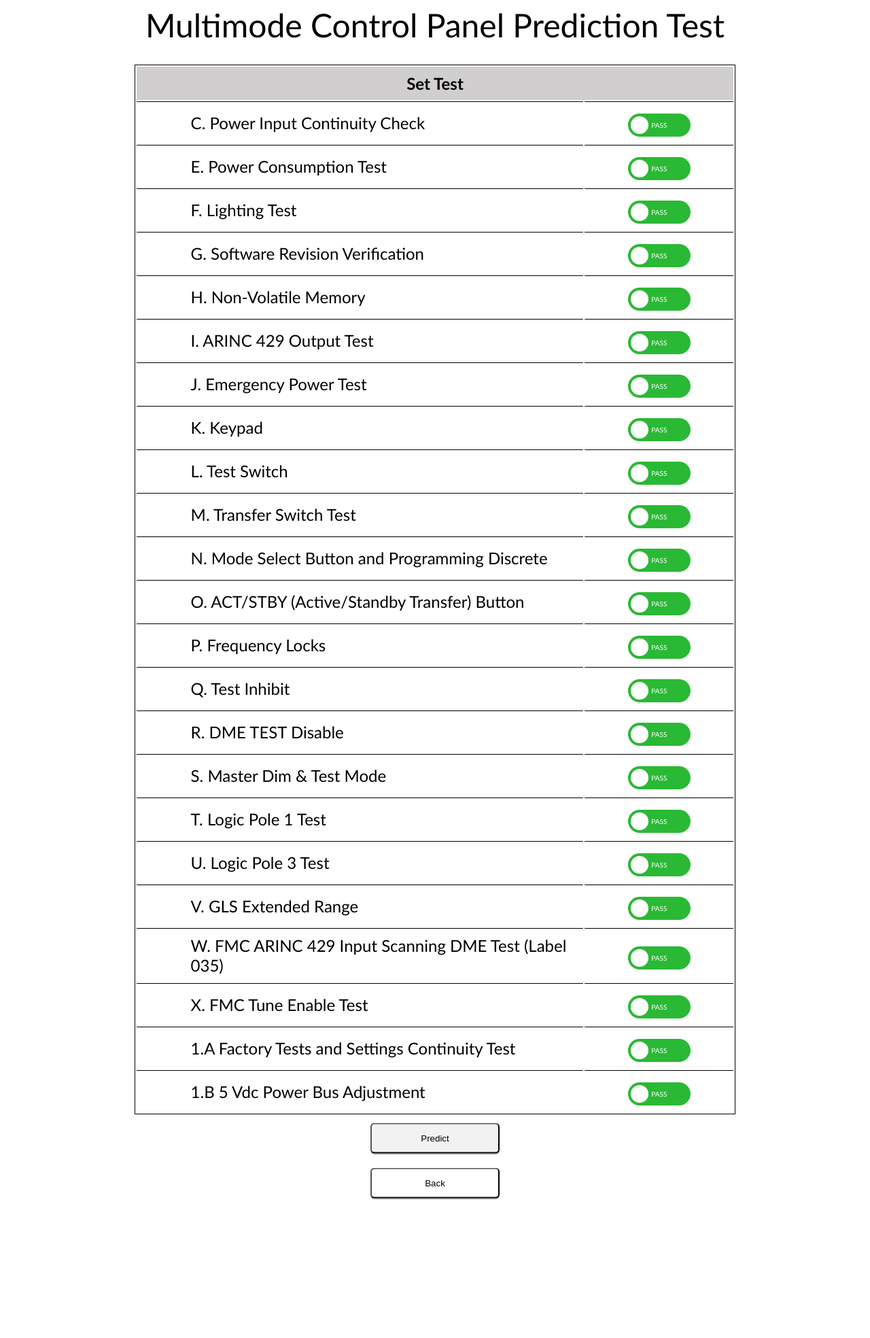
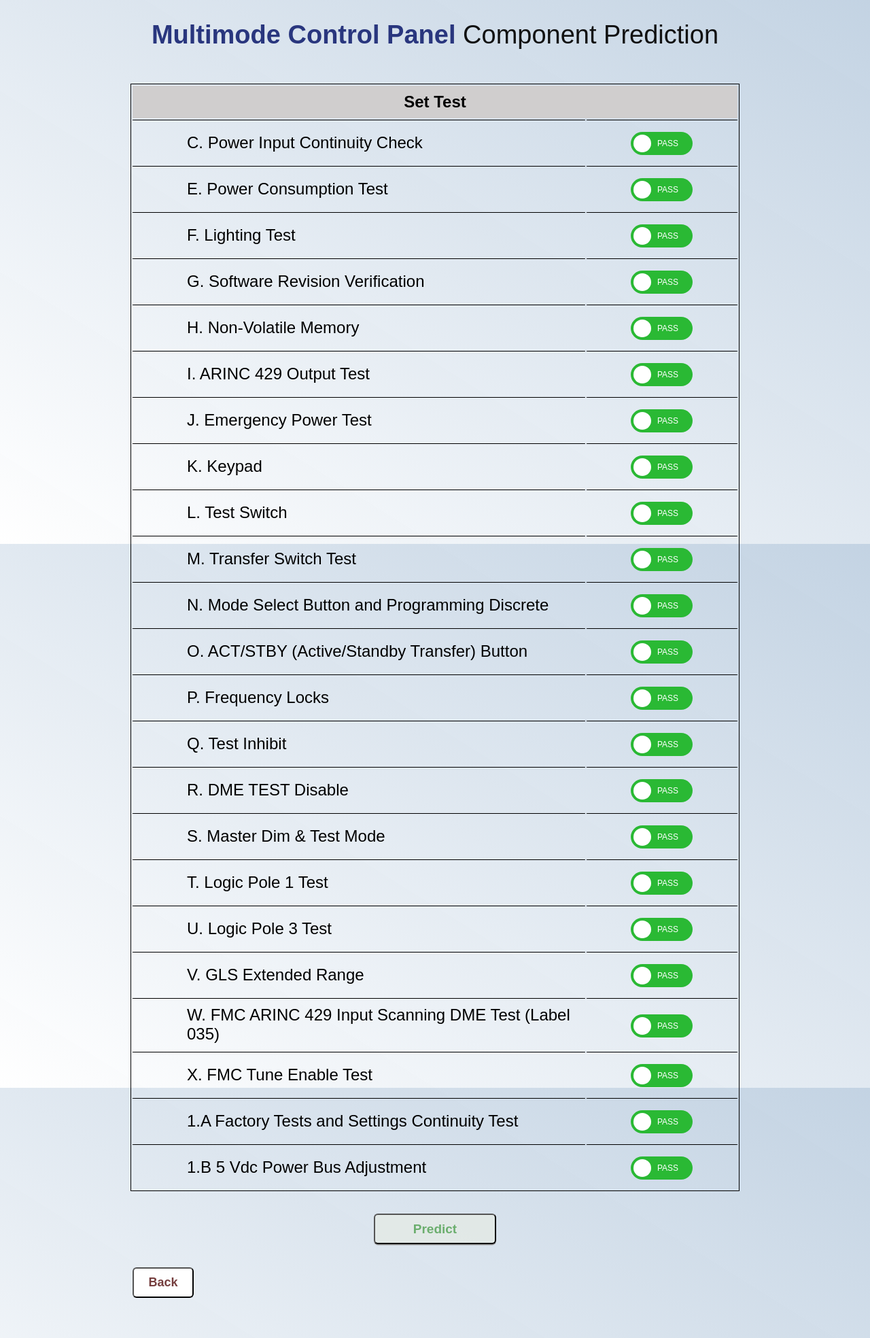
Before and after one commit to adikelvianto/Avionic-Components-Failure-Prediction, a Flask app: page /MMCcheck in a window 1280 px wide. Shown: the whole page at 68% size. Before the commit the page ends 1764 px from the top, so only its background shows below. Run offline with Flask 2, Linux system fonts and the light colour scheme.

Commit message:
massive commits to revise styling

```diff
--- a/app.py
+++ b/app.py
@@ -67,7 +67,6 @@ def VORresult():
         resultnb_VOR = modelnb_VOR(to_predict_list_VOR)
         resultknn_VOR = modelknn_VOR(to_predict_list_VOR)
         resultlr_VOR = modellr_VOR(to_predict_list_VOR)
-        print(to_predict_list_VOR)
         return render_template("resultVOR.html",resultnb_VOR=resultnb_VOR,resultknn_VOR = resultknn_VOR, resultlr_VOR=resultlr_VOR)
 
 #Prediction function for MMC
@@ -94,7 +93,7 @@ def modelnb_MMC(to_predict_list_MMC):
 
 
 # Result for MMC
-@app.route('/MMCresult',methods = ['GET','POST'])
+@app.route('/MMCresult',methods = ['POST'])
 def MMCresult():
     if request.method == 'POST':
         to_predict_list_MMC = (request.form.getlist('testresult_MMC', type=int))
--- a/static/css/checkstyle.css
+++ b/static/css/checkstyle.css
@@ -1,8 +1,25 @@
+html, body {
+  margin: 0;
+  padding: 0;
+  background-attachment: fixed;
+}
+
+body {
+  font-family: 'Montserrat', sans-serif;
+  background-size: 100% 100%;
+  height: 100vh;
+  background-image: linear-gradient(
+    to bottom left,
+    rgba(191, 208, 225, 0.936),
+    rgba(255, 255, 255, 0.96)
+  );
+}
+
 .switch {
   position: relative;
   display: inline-block;
   width: 90px;
-  height: 34px;
+  height: 38px;
   padding-right: 2px;
 }
 
@@ -13,12 +30,12 @@
   cursor: pointer;
   top: 0;
   left: 0;
-  right: 0;
-  bottom: 0;
+  right: 1px;
+  bottom: 4px;
   background-color: #2ab934;
   -webkit-transition: .4s;
   transition: .4s;
-   border-radius: 34px;
+  border-radius: 38px;
 }
 
 .slider:before {
@@ -43,9 +60,9 @@ input:focus + .slider {
 }
 
 input:checked + .slider:before {
-  -webkit-transform: translateX(26px);
-  -ms-transform: translateX(26px);
-  transform: translateX(55px);
+  -webkit-transform: translateX(39px);
+  -ms-transform: translateX(39px);
+  transform: translateX(57px);
 }
 
 .slider:after
@@ -57,29 +74,16 @@ input:checked + .slider:before {
  transform: translate(-50%,-50%);
  top: 50%;
  left: 50%;
- font-size: 10px;
- font-family: Calibri, sans-serif;
+ margin-left: 9px;
+ font-size: 12px;
 }
 
 input:checked + .slider:after
 {
   content:'FAIL';
+  left: 30px;
 }
 
-
-
-table.mid{
-  margin-left: auto;
-  margin-right: auto;
-}
-
-
-
-table,td {
-  color: black;
-  font-size: 24px;
-  font-family: Calibri;
-}
 
 .left{
   padding-left: 80px;
@@ -89,16 +93,22 @@ table,td {
   width: 60%;
 }
 
-table{
+.main-table{
+  margin-left: auto;
+  margin-right: auto;
   margin-top: 30px;
-  border: 1px solid black;
-}
-td {
-    border-top: 1px solid black;
-    border-collapse: collapse;
+  border: 1.5px solid black;
+  color: black;
+  font-size: 24px;
+  font-family: 'Montserrat', sans-serif;
 }
 
-th{
+.border-td {
+  border-top: 1.5px solid black;
+  border-collapse: collapse;
+}
+
+.border-th{
   background-color: #D0CECE;
   border: 0px;
   padding-top: 10px;
@@ -107,8 +117,8 @@ th{
   height: 30px;
   color: black;
   font-size: 24px;
-  font-family: Calibri;
 }
+
 .btnctr{
   text-align: center;
   table-layout: fixed;
@@ -116,11 +126,18 @@ th{
   padding-top: 17px;
   width: 20%;
 }
+
 div.title{
-    text-align: center;
-    color: black;
-    font-size: 48px;
-    font-family: Calibri;
+  text-align: center;
+  color: rgb(17, 17, 17);
+  font-size: 38px;
+  padding-top: 30px;
+  padding-bottom: 20px;
+}
+
+.title-important{
+  color:#29367e;
+  font-weight: bold;
 }
 
 .container {
@@ -140,10 +157,15 @@ div.title{
 }
 
 input.predict{
-  width: 190px;
+  margin: 0 auto;
+  display: block;
+  width: 180px;
   height: 45px;
   border-radius: 6px;
-  background-color:#F2F2F2;
+  background-color:#e6ece4b3;
+  color: rgba(95, 168, 97, 0.905);
+  font-weight: bold;
+  font-size: 19px;
   text-align: center;
   cursor: pointer;
   outline: none;
@@ -151,8 +173,8 @@ input.predict{
 }
 
 input.predict:hover {
-  background-color: black;
-  color: white;
+  background-color: rgba(197, 197, 197, 0.814);
+  color: rgba(17, 140, 21, 0.905);
 }
 
 input.predict:active {
@@ -163,18 +185,23 @@ input.predict:active {
 }
 
 input.back{
-  width: 190px;
+  margin-top: 30px;
+  width: 90px;
   height: 45px;
   border-radius: 6px;
-  background-color: white;
-   text-align: center;
+  border-color: black;
+  color: rgba(103, 42, 42, 0.905);
+  background-color:white;
+  font-weight: bold;
+  font-size: 18px;
+  text-align: center;
   cursor: pointer;
   outline: none;
-  box-shadow: 0 1.5px #999;
 }
+
 input.back:hover {
-  background-color: black;
-  color: white;
+  background-color: rgba(197, 197, 197, 0.814);
+  color: rgba(119, 5, 5, 0.905);
 }
 
 input.back:active {
@@ -183,3 +210,10 @@ input.back:active {
   box-shadow: 0 1px #666;
   transform: translateY(1px);
 }
+
+.table-button{
+  margin-left: auto;
+  margin-right: auto;
+  margin-top: 30px;
+  padding-bottom: 40px;
+}
--- a/static/css/media result.css
+++ b/static/css/media result.css
@@ -161,11 +161,11 @@ input.another{
 
 
 input.another:hover {
-  background-color: black;
+  background-color: rgb(168, 21, 21);
   color: white;
  }
 input.again:hover {
-  background-color: black;
+  background-color: rgba(0, 0, 0, 0.697);
   color: white;
  }
 
--- a/templates/Multimodecheck.html
+++ b/templates/Multimodecheck.html
@@ -7,19 +7,21 @@
 </head>
 
 <body>
-    <div class="title">Multimode Control Panel Prediction Test</div>
+  <div class="title">
+    <span class="title-important">Multimode Control Panel</span> Component Prediction
+  </div>
 
   <div>
     <form action="/MMCresult" method="POST">
-<table style="width:70%" class="mid">
+  <table style="width:70%" class="main-table">
   <!--row1-->
     <tr>
-    <th colspan="2" ><strong>Set Test</strong></th>
+      <th colspan="2" class="border-th"><strong>Set Test</strong></th>
     </tr>
 
     <tr>
-    <td class="left"><label for="test1">C. Power Input Continuity Check</label></td>
-    <td class="btnctr">
+      <td class="left border-td"><label for="test1">C. Power Input Continuity Check</label></td>
+      <td class="btnctr border-td">
     <label class="switch"><input type="hidden" name="testresult_MMC" value="1"><input type="checkbox" id="togBtn" onclick="this.previousSibling.value=0">
   <div class="slider round">
   </div>
@@ -28,8 +30,8 @@
     </tr>
 
     <tr>
-    <td class="left"><label for="test1">E. Power Consumption Test</label></td>
-    <td class="btnctr"><label class="switch"><input type="hidden" name="testresult_MMC" value="1"><input type="checkbox" id="togBtn" onclick="this.previousSibling.value=0">
+      <td class="left border-td"><label for="test1">E. Power Consumption Test</label></td>
+      <td class="btnctr border-td"><label class="switch"><input type="hidden" name="testresult_MMC" value="1"><input type="checkbox" id="togBtn" onclick="this.previousSibling.value=0">
   <div class="slider round">
   </div>
   </label>
@@ -37,8 +39,8 @@
     </tr>
 
     <tr>
-    <td class="left"><label for="test1">F. Lighting Test</label></td>
-    <td class="btnctr"><label class="switch"><input type="hidden" name="testresult_MMC" value="1"><input type="checkbox" id="togBtn" onclick="this.previousSibling.value=0">
+      <td class="left border-td"><label for="test1">F. Lighting Test</label></td>
+      <td class="btnctr border-td"><label class="switch"><input type="hidden" name="testresult_MMC" value="1"><input type="checkbox" id="togBtn" onclick="this.previousSibling.value=0">
   <div class="slider round">
   </div>
   </label>
@@ -46,8 +48,8 @@
     </tr>
 
     <tr>
-    <td class="left"><label for="test1">G. Software Revision Verification</label></td>
-    <td class="btnctr"><label class="switch"><input type="hidden" name="testresult_MMC" value="1"><input type="checkbox" id="togBtn" onclick="this.previousSibling.value=0">
+      <td class="left border-td"><label for="test1">G. Software Revision Verification</label></td>
+      <td class="btnctr border-td"><label class="switch"><input type="hidden" name="testresult_MMC" value="1"><input type="checkbox" id="togBtn" onclick="this.previousSibling.value=0">
   <div class="slider round">
   </div>
   </label>
@@ -55,8 +57,8 @@
     </tr>
 
     <tr>
-    <td class="left"><label for="test1">H. Non-Volatile Memory</label></td>
-    <td class="btnctr"><label class="switch"><input type="hidden" name="testresult_MMC" value="1"><input type="checkbox" id="togBtn" onclick="this.previousSibling.value=0">
+      <td class="left border-td"><label for="test1">H. Non-Volatile Memory</label></td>
+      <td class="btnctr border-td"><label class="switch"><input type="hidden" name="testresult_MMC" value="1"><input type="checkbox" id="togBtn" onclick="this.previousSibling.value=0">
   <div class="slider round">
   </div>
   </label>
@@ -64,8 +66,8 @@
     </tr>
 
     <tr>
-    <td class="left"><label for="test1">I. ARINC 429 Output Test</label></td>
-    <td class="btnctr"><label class="switch"><input type="hidden" name="testresult_MMC" value="1"><input type="checkbox" id="togBtn" onclick="this.previousSibling.value=0">
+      <td class="left border-td"><label for="test1">I. ARINC 429 Output Test</label></td>
+      <td class="btnctr border-td"><label class="switch"><input type="hidden" name="testresult_MMC" value="1"><input type="checkbox" id="togBtn" onclick="this.previousSibling.value=0">
   <div class="slider round">
   </div>
   </label>
@@ -73,8 +75,8 @@
     </tr>
 
     <tr>
-    <td class="left"><label for="test1">J. Emergency Power Test</label></td>
-    <td class="btnctr"><label class="switch"><input type="hidden" name="testresult_MMC" value="1"><input type="checkbox" id="togBtn" onclick="this.previousSibling.value=0">
+      <td class="left border-td"><label for="test1">J. Emergency Power Test</label></td>
+      <td class="btnctr border-td"><label class="switch"><input type="hidden" name="testresult_MMC" value="1"><input type="checkbox" id="togBtn" onclick="this.previousSibling.value=0">
   <div class="slider round">
   </div>
   </label>
@@ -82,8 +84,8 @@
     </tr>
 
     <tr>
-    <td class="left"><label for="test1">K. Keypad</label></td>
-    <td class="btnctr"><label class="switch"><input type="hidden" name="testresult_MMC" value="1"><input type="checkbox" id="togBtn" onclick="this.previousSibling.value=0">
+      <td class="left border-td"><label for="test1">K. Keypad</label></td>
+      <td class="btnctr border-td"><label class="switch"><input type="hidden" name="testresult_MMC" value="1"><input type="checkbox" id="togBtn" onclick="this.previousSibling.value=0">
   <div class="slider round">
   </div>
   </label>
@@ -91,8 +93,8 @@
     </tr>
 
     <tr>
-    <td class="left"><label for="test1">L. Test Switch</label></td>
-    <td class="btnctr"><label class="switch"><input type="hidden" name="testresult_MMC" value="1"><input type="checkbox" id="togBtn" onclick="this.previousSibling.value=0">
+      <td class="left border-td"><label for="test1">L. Test Switch</label></td>
+      <td class="btnctr border-td"><label class="switch"><input type="hidden" name="testresult_MMC" value="1"><input type="checkbox" id="togBtn" onclick="this.previousSibling.value=0">
   <div class="slider round">
   </div>
   </label>
@@ -100,8 +102,8 @@
     </tr>
 
     <tr>
-    <td class="left"><label for="test1">M. Transfer Switch Test</label></td>
-    <td class="btnctr"><label class="switch"><input type="hidden" name="testresult_MMC" value="1"><input type="checkbox" id="togBtn" onclick="this.previousSibling.value=0">
+      <td class="left border-td"><label for="test1">M. Transfer Switch Test</label></td>
+      <td class="btnctr border-td"><label class="switch"><input type="hidden" name="testresult_MMC" value="1"><input type="checkbox" id="togBtn" onclick="this.previousSibling.value=0">
   <div class="slider round">
   </div>
   </label>
@@ -109,8 +111,8 @@
     </tr>
 
     <tr>
-    <td class="left"><label for="test1">N. Mode Select Button and Programming Discrete</label></td>
-    <td class="btnctr"><label class="switch"><input type="hidden" name="testresult_MMC" value="1"><input type="checkbox" id="togBtn" onclick="this.previousSibling.value=0">
+      <td class="left border-td"><label for="test1">N. Mode Select Button and Programming Discrete</label></td>
+      <td class="btnctr border-td"><label class="switch"><input type="hidden" name="testresult_MMC" value="1"><input type="checkbox" id="togBtn" onclick="this.previousSibling.value=0">
   <div class="slider round">
   </div>
   </label>
@@ -118,8 +120,8 @@
     </tr>
 
     <tr>
-    <td class="left"><label for="test1">O. ACT/STBY (Active/Standby Transfer) Button </label></td>
-    <td class="btnctr"><label class="switch"><input type="hidden" name="testresult_MMC" value="1"><input type="checkbox" id="togBtn" onclick="this.previousSibling.value=0">
+      <td class="left border-td"><label for="test1">O. ACT/STBY (Active/Standby Transfer) Button </label></td>
+      <td class="btnctr border-td"><label class="switch"><input type="hidden" name="testresult_MMC" value="1"><input type="checkbox" id="togBtn" onclick="this.previousSibling.value=0">
   <div class="slider round">
   </div>
   </label>
@@ -127,8 +129,8 @@
     </tr>
 
     <tr>
-    <td class="left"><label for="test1">P. Frequency Locks</label></td>
-    <td class="btnctr"><label class="switch"><input type="hidden" name="testresult_MMC" value="1"><input type="checkbox" id="togBtn" onclick="this.previousSibling.value=0">
+      <td class="left border-td"><label for="test1">P. Frequency Locks</label></td>
+      <td class="btnctr border-td"><label class="switch"><input type="hidden" name="testresult_MMC" value="1"><input type="checkbox" id="togBtn" onclick="this.previousSibling.value=0">
   <div class="slider round">
   </div>
   </label>
@@ -136,9 +138,9 @@
     </tr>
 
     <tr>
-    <td class="left"><label for="test1">Q. Test Inhibit
+      <td class="left border-td"><label for="test1">Q. Test Inhibit
   </label></td>
-    <td class="btnctr"><label class="switch"><input type="hidden" name="testresult_MMC" value="1"><input type="checkbox" id="togBtn" onclick="this.previousSibling.value=0">
+      <td class="btnctr border-td"><label class="switch"><input type="hidden" name="testresult_MMC" value="1"><input type="checkbox" id="togBtn" onclick="this.previousSibling.value=0">
   <div class="slider round">
   </div>
   </label>
@@ -146,8 +148,8 @@
     </tr>
 
     <tr>
-    <td class="left"><label for="test1">R. DME TEST Disable</label></td>
-    <td class="btnctr"><label class="switch"><input type="hidden" name="testresult_MMC" value="1"><input type="checkbox" id="togBtn" onclick="this.previousSibling.value=0">
+      <td class="left border-td"><label for="test1">R. DME TEST Disable</label></td>
+      <td class="btnctr border-td"><label class="switch"><input type="hidden" name="testresult_MMC" value="1"><input type="checkbox" id="togBtn" onclick="this.previousSibling.value=0">
   <div class="slider round">
   </div>
   </label>
@@ -155,8 +157,8 @@
     </tr>
 
     <tr>
-    <td class="left"><label for="test1">S. Master Dim & Test Mode</label></td>
-    <td class="btnctr"><label class="switch"><input type="hidden" name="testresult_MMC" value="1"><input type="checkbox" id="togBtn" onclick="this.previousSibling.value=0">
+      <td class="left border-td"><label for="test1">S. Master Dim & Test Mode</label></td>
+      <td class="btnctr border-td"><label class="switch"><input type="hidden" name="testresult_MMC" value="1"><input type="checkbox" id="togBtn" onclick="this.previousSibling.value=0">
   <div class="slider round">
   </div>
   </label>
@@ -164,8 +166,8 @@
     </tr>
 
     <tr>
-    <td class="left"><label for="test1">T. Logic Pole 1 Test</label></td>
-    <td class="btnctr"><label class="switch"><input type="hidden" name="testresult_MMC" value="1"><input type="checkbox" id="togBtn" onclick="this.previousSibling.value=0">
+      <td class="left border-td"><label for="test1">T. Logic Pole 1 Test</label></td>
+      <td class="btnctr border-td"><label class="switch"><input type="hidden" name="testresult_MMC" value="1"><input type="checkbox" id="togBtn" onclick="this.previousSibling.value=0">
   <div class="slider round">
   </div>
   </label>
@@ -173,8 +175,8 @@
     </tr>
 
     <tr>
-    <td class="left"><label for="test1">U. Logic Pole 3 Test </label></td>
-    <td class="btnctr"><label class="switch"><input type="hidden" name="testresult_MMC" value="1"><input type="checkbox" id="togBtn" onclick="this.previousSibling.value=0">
+      <td class="left border-td"><label for="test1">U. Logic Pole 3 Test </label></td>
+      <td class="btnctr border-td"><label class="switch"><input type="hidden" name="testresult_MMC" value="1"><input type="checkbox" id="togBtn" onclick="this.previousSibling.value=0">
   <div class="slider round">
   </div>
   </label>
@@ -182,8 +184,8 @@
     </tr>
 
     <tr>
-    <td class="left"><label for="test1">V. GLS Extended Range</label></td>
-    <td class="btnctr"><label class="switch"><input type="hidden" name="testresult_MMC" value="1"><input type="checkbox" id="togBtn" onclick="this.previousSibling.value=0">
+      <td class="left border-td"><label for="test1">V. GLS Extended Range</label></td>
+      <td class="btnctr border-td"><label class="switch"><input type="hidden" name="testresult_MMC" value="1"><input type="checkbox" id="togBtn" onclick="this.previousSibling.value=0">
   <div class="slider round">
   </div>
   </label>
@@ -191,8 +193,8 @@
     </tr>
 
     <tr>
-    <td class="left"><label for="test1">W. FMC ARINC 429 Input Scanning DME Test (Label 035)</label></td>
-    <td class="btnctr"><label class="switch"><input type="hidden" name="testresult_MMC" value="1"><input type="checkbox" id="togBtn" onclick="this.previousSibling.value=0">
+      <td class="left border-td"><label for="test1">W. FMC ARINC 429 Input Scanning DME Test (Label 035)</label></td>
+      <td class="btnctr border-td"><label class="switch"><input type="hidden" name="testresult_MMC" value="1"><input type="checkbox" id="togBtn" onclick="this.previousSibling.value=0">
   <div class="slider round">
   </div>
   </label>
@@ -200,8 +202,8 @@
     </tr>
 
     <tr>
-    <td class="left"><label for="test1">X. FMC Tune Enable Test</label></td>
-    <td class="btnctr"><label class="switch"><input type="hidden" name="testresult_MMC" value="1"><input type="checkbox" id="togBtn" onclick="this.previousSibling.value=0">
+      <td class="left border-td"><label for="test1">X. FMC Tune Enable Test</label></td>
+      <td class="btnctr border-td"><label class="switch"><input type="hidden" name="testresult_MMC" value="1"><input type="checkbox" id="togBtn" onclick="this.previousSibling.value=0">
   <div class="slider round">
   </div>
   </label>
@@ -209,8 +211,8 @@
     </tr>
 
     <tr>
-    <td class="left"><label for="test1">1.A Factory Tests and Settings Continuity Test</label></td>
-    <td class="btnctr"><label class="switch"><input type="hidden" name="testresult_MMC" value="1"><input type="checkbox" id="togBtn" onclick="this.previousSibling.value=0">
+      <td class="left border-td"><label for="test1">1.A Factory Tests and Settings Continuity Test</label></td>
+      <td class="btnctr border-td"><label class="switch"><input type="hidden" name="testresult_MMC" value="1"><input type="checkbox" id="togBtn" onclick="this.previousSibling.value=0">
   <div class="slider round">
   </div>
   </label>
@@ -218,8 +220,8 @@
     </tr>
 
     <tr>
-    <td class="left"><label for="test1">1.B 5 Vdc Power Bus Adjustment</label></td>
-    <td class="btnctr"><label class="switch"><input type="hidden" name="testresult_MMC" value="1"><input type="checkbox" id="togBtn" onclick="this.previousSibling.value=0">
+      <td class="left border-td"><label for="test1">1.B 5 Vdc Power Bus Adjustment</label></td>
+      <td class="btnctr border-td"><label class="switch"><input type="hidden" name="testresult_MMC" value="1"><input type="checkbox" id="togBtn" onclick="this.previousSibling.value=0">
   <div class="slider round">
   </div>
   </label>
@@ -227,24 +229,20 @@
     </tr>
   </table>
 
-<div class="container">
-  <div class="center">
-    <input  class="predict" type="submit" value="Predict">
-  </div>
-</div>
+  <table style="width:70%" class="table-button">
+    <tr>
+      <td>
+        <input class="predict" type="submit" value="Predict">
+      </td>
     </form>
-
-
-<form action ="{{url_for('index')}}">
-<div class="container">
-  <div class="center">
-    <input  class="back" type="submit" value="Back">
-  </div>
-</div>
+    </tr>
+    <tr>
+      <td>
+        <form action="{{url_for('index')}}">
+          <input class="back" type="submit" value="Back">
         </form>
-</div>
-
-
-
+      </td>
+    </tr>
+  </table>
 </body>
 </html>
```
Also changed, not shown: static/css/indexstyle.css (+39 -6 lines), static/css/resultstyle.css (+65 -32 lines), templates/Index.html (+3 -6 lines), templates/VORcheck.html (+56 -58 lines), templates/resultMMC.html (+15 -7 lines), templates/resultVOR.html (+17 -7 lines), static/streamlit-icon.png (added). Lines whose indentation alone changed are shown as unchanged.
